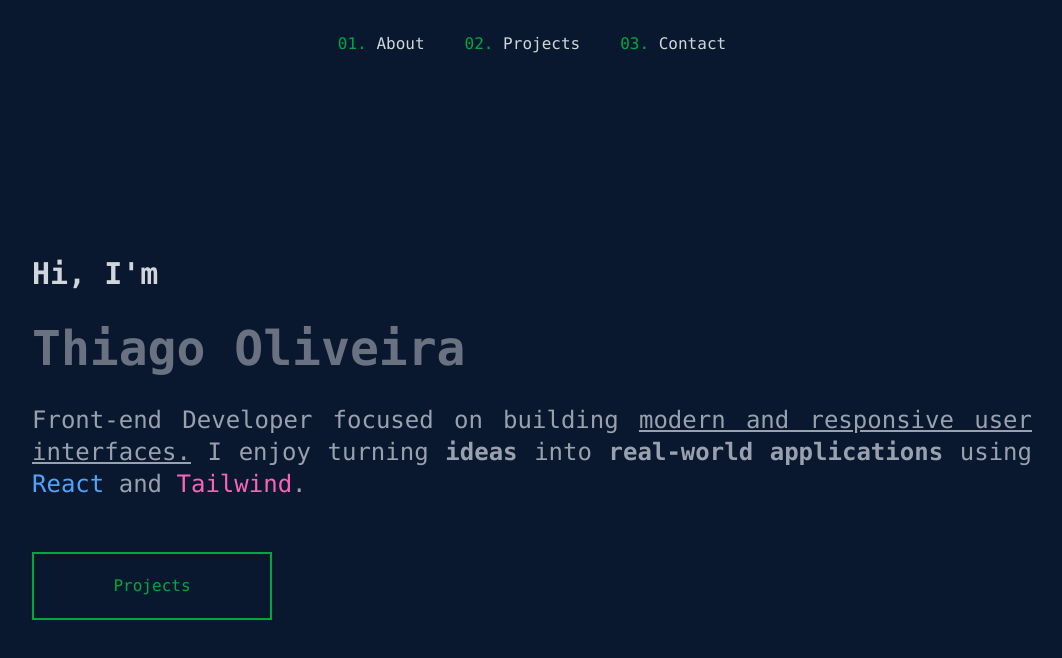
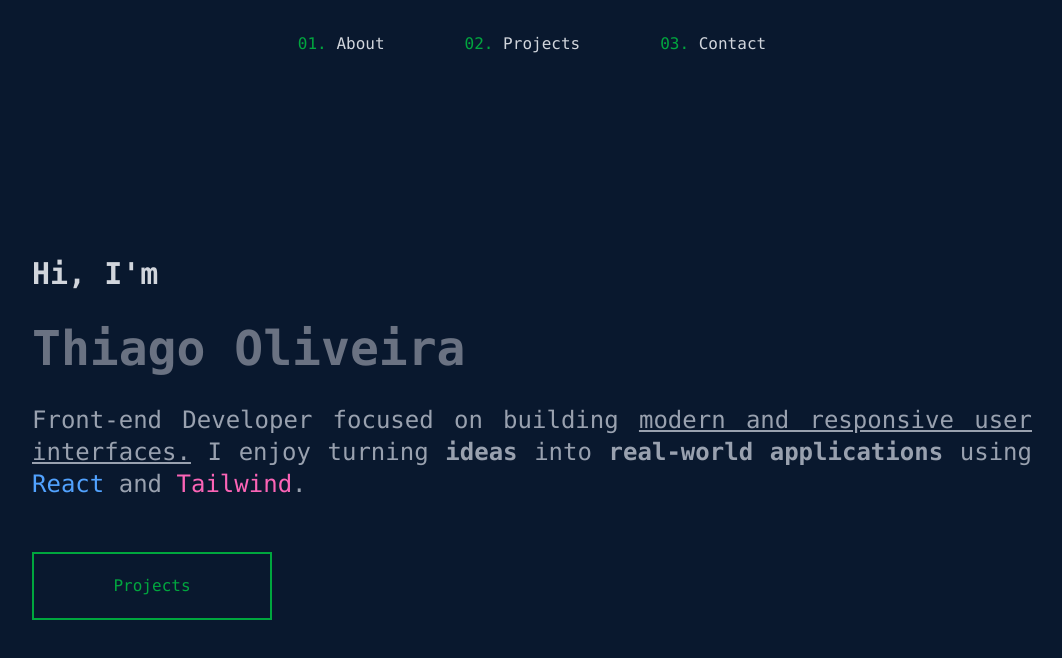
Before and after one commit to Thiago-R0drigues/portfolio, a React (Vite) app: page / in a window 1280 px wide. Shown: the top 658 px of the page, without its empty margins (108-1170 px from the left). Built offline with nearby package versions, Linux system fonts and the light colour scheme.

Commit message:
Adjusted position from absolute to fixed at App.jsx main div and removed hover effect on Nav.jsx

```diff
--- a/src/App.jsx
+++ b/src/App.jsx
@@ -6,7 +6,7 @@ import Projects from './components/Projects'
 function App() {
 
   return (
-      <div className='font-mono flex flex-col bg-[#09182E] absolute h-full w-full'>
+      <div className='font-mono flex flex-col bg-[#09182E] fixed h-full w-full'>
 
         <div className="flex justify-center pt-8"><Nav/></div>
         <div className='flex justify-center'><About/></div>
--- /dev/null
+++ b/src/components/Contact.jsx
@@ -0,0 +1,11 @@
+const Contact = () => {
+  return (
+    <div>
+      <p>linkedin logo</p>
+      <p>github logo</p>
+      <p>gmail logo</p>
+    </div>
+  )
+}
+
+export default Contact
--- a/src/components/Nav.jsx
+++ b/src/components/Nav.jsx
@@ -1,10 +1,10 @@
 function Nav() {
     return (
         <div>
-            <ul className="flex flex-row gap-10">
-                <li className="cursor-pointer hover:border-b-2 hover:border-green-600 hover:border-dotted duration-200"><span className="text-green-600">01.</span> <span className="text-gray-300">About</span></li>
-                <li className="cursor-pointer hover:border-b-2 hover:border-green-600 hover:border-dotted duration-200"><span className="text-green-600">02.</span> <span className="text-gray-300">Projects</span></li>
-                <li className="cursor-pointer hover:border-b-2 hover:border-green-600 hover:border-dotted duration-200"><span className="text-green-600">03.</span> <span className="text-gray-300">Contact</span></li>
+            <ul className="flex flex-row gap-20">
+                <li className="cursor-pointer hover:border-green-600 hover:border-dotted duration-200"><span className="text-green-600">01.</span> <span className="text-gray-300">About</span></li>
+                <li className="cursor-pointer hover:border-green-600 hover:border-dotted duration-200"><span className="text-green-600">02.</span> <span className="text-gray-300">Projects</span></li>
+                <li className="cursor-pointer hover:border-green-600 hover:border-dotted duration-200"><span className="text-green-600">03.</span> <span className="text-gray-300">Contact</span></li>
 
             </ul>
         </div>
```
